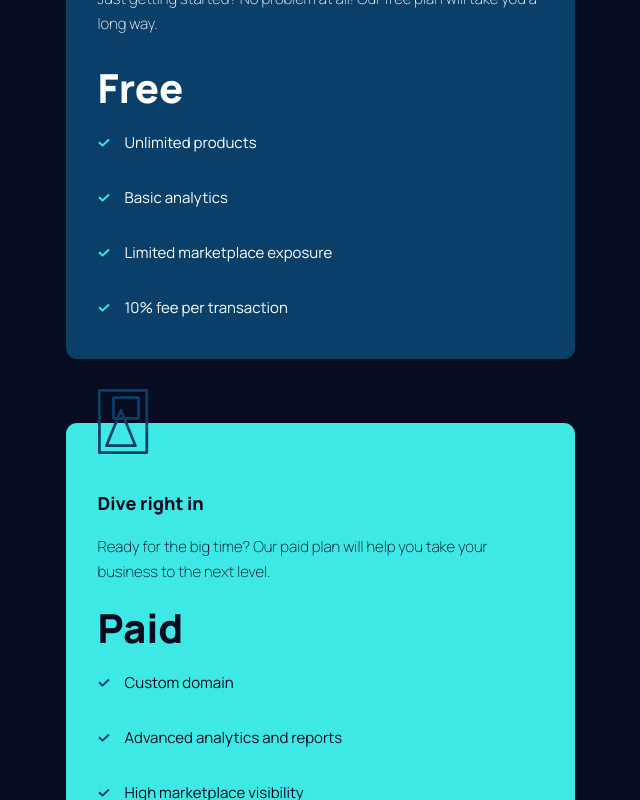
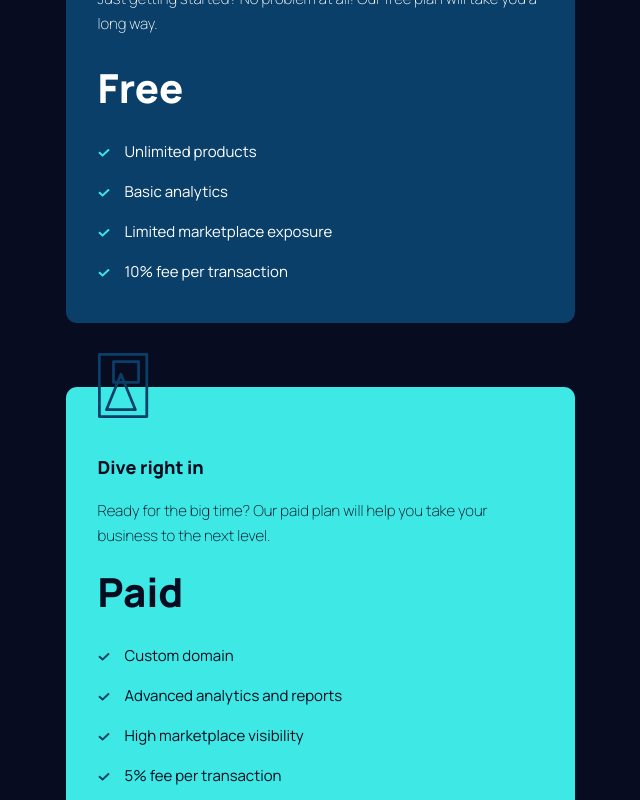
Before and after one commit to salymk/react-maker-pre-launch-landing-page, a React (Create React App) app: page / in a window 1280 px wide. Shown: the part 1780-2580 px from the top of the page, without its empty margins (320-960 px from the left). Built offline with nearby package versions, Linux system fonts and the light colour scheme.

Commit message:
style(pricing-card): fix spacing

```diff
--- a/src/App.scss
+++ b/src/App.scss
@@ -145,17 +145,22 @@ header {
                 }
             }
 
+            .price-features {
+                margin-top: 1.5em;
+
+            }
+
             .price-features div {
                 display: flex;
                 flex-direction: row;
-                align-items: center;
+                align-items: baseline;
 
                 svg path {
                     fill: $clr-cyan
                 }
 
                 p {
-                    margin-left: 1em;
+                    margin: 0 0 1em 1em;
                 }
             }
 
@@ -168,7 +173,7 @@ header {
         .pricing-card:last-child {
             position: relative;
             background-color: $clr-cyan;
-            padding: 2em 2em 1em;
+            padding: 2em 2em 2.5em;
             border-radius: .7em;
             color: $clr-black;
 
@@ -211,17 +216,21 @@ header {
                 }
             }
 
+            .price-features {
+                margin-top: 1.5em;
+            }
+
             .price-features div {
                 display: flex;
                 flex-direction: row;
-                align-items: center;
+                align-items: baseline;
 
                 svg path {
                     fill: $clr-blue
                 }
 
                 p {
-                    margin-left: 1em;
+                    margin: 0 0 1em 1em;
                 }
             }
 
```
